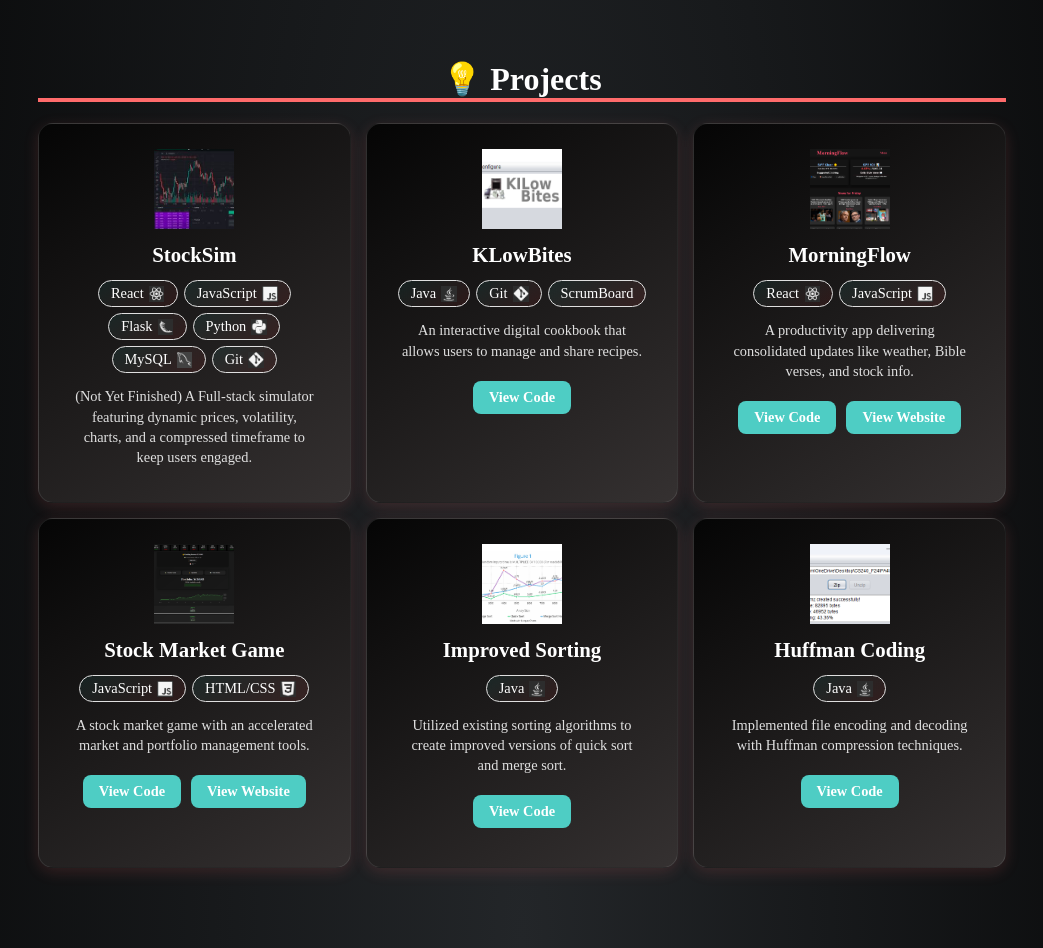
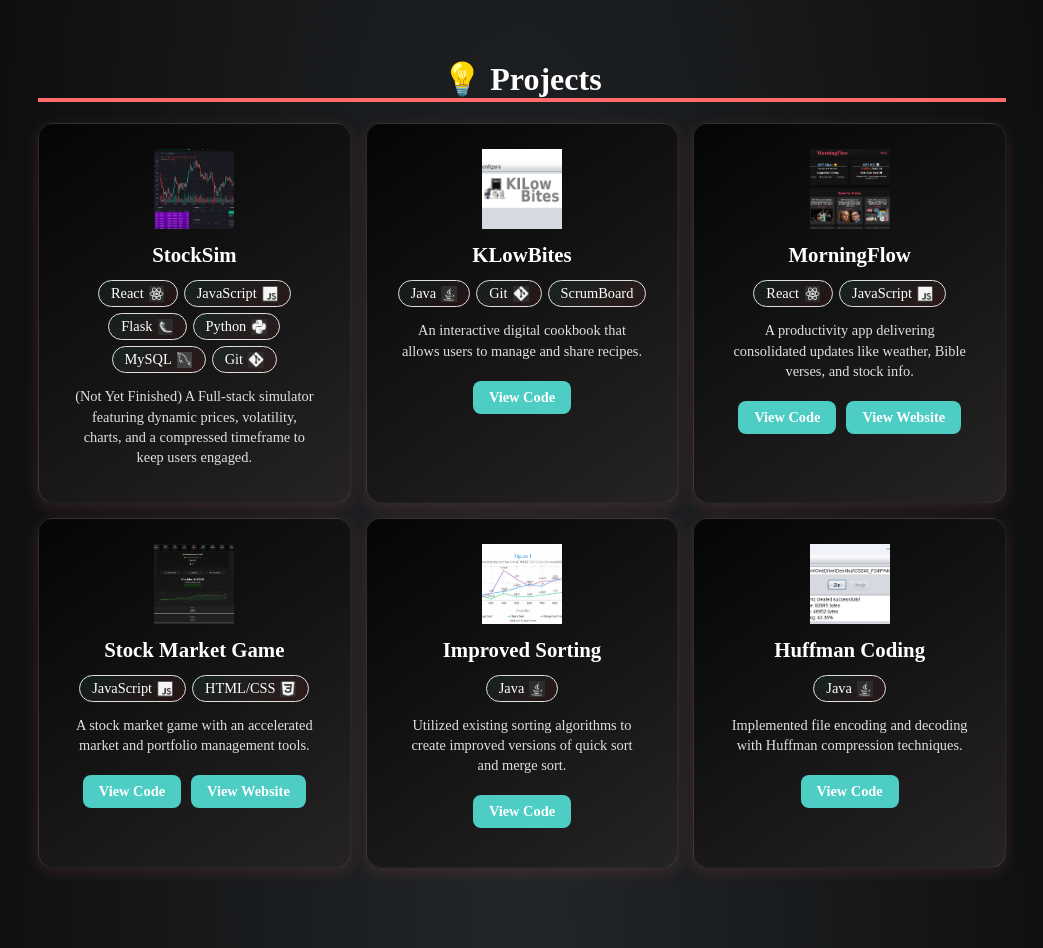
Before and after one commit to MichaelAho1/Portfolio, a React (Vite) app: page / in a window 1280 px wide. Shown: the part 1900-2848 px from the top of the page, without its empty margins (118-1161 px from the left). Built offline with nearby package versions, Linux system fonts and the light colour scheme; no server answers.

Commit message:
readjusted projects setion back to original gradient

```diff
--- a/src/components/projects/projects.css
+++ b/src/components/projects/projects.css
@@ -25,7 +25,7 @@
 .project-card {
   width: 100%;
   max-width: 500px;
-  background: linear-gradient(145deg, #050505, #353131);
+  background: linear-gradient(145deg, #050505, #252323);
   border-radius: 15px;
   padding: 25px;
   text-align: center;
```
